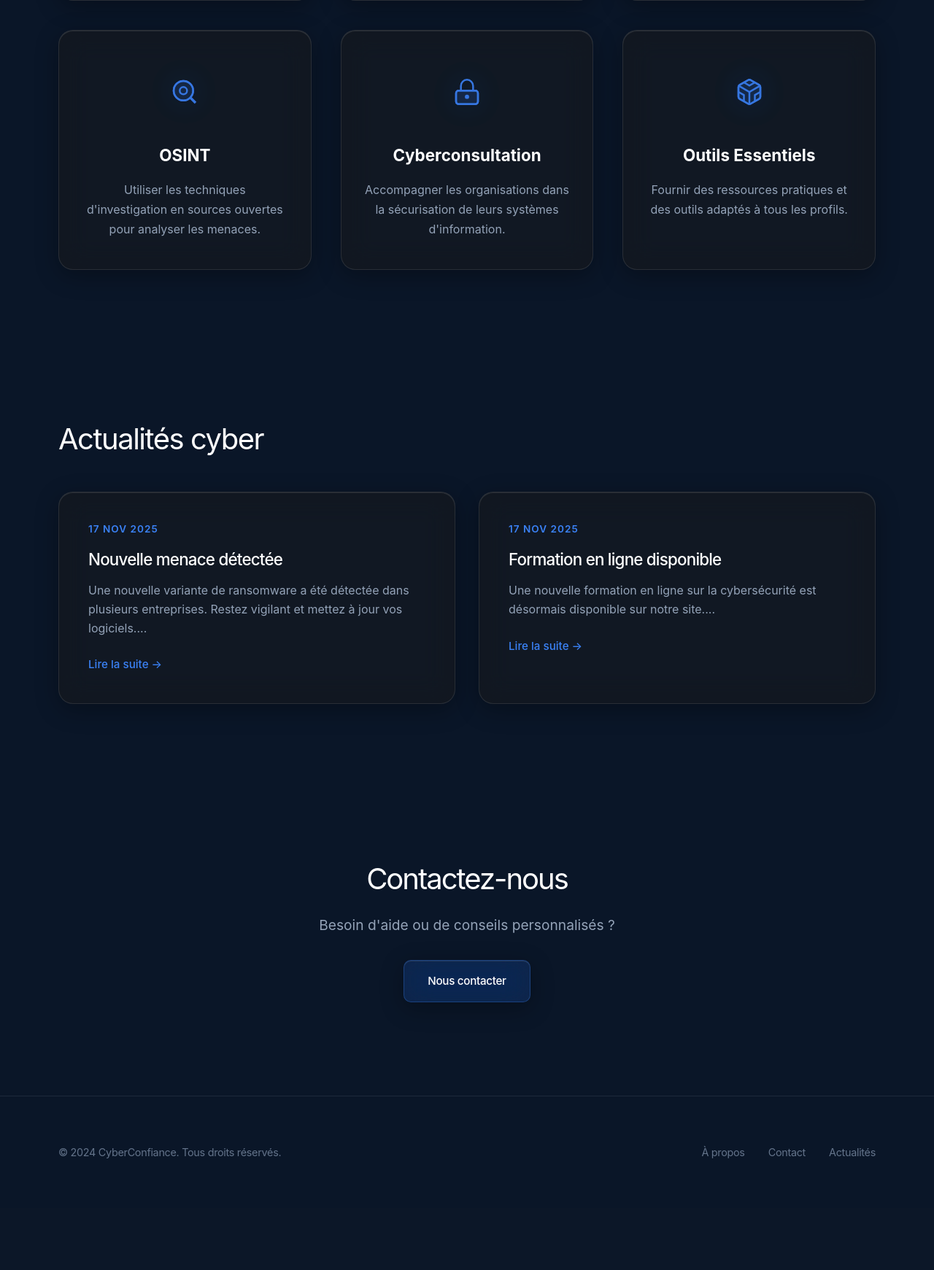
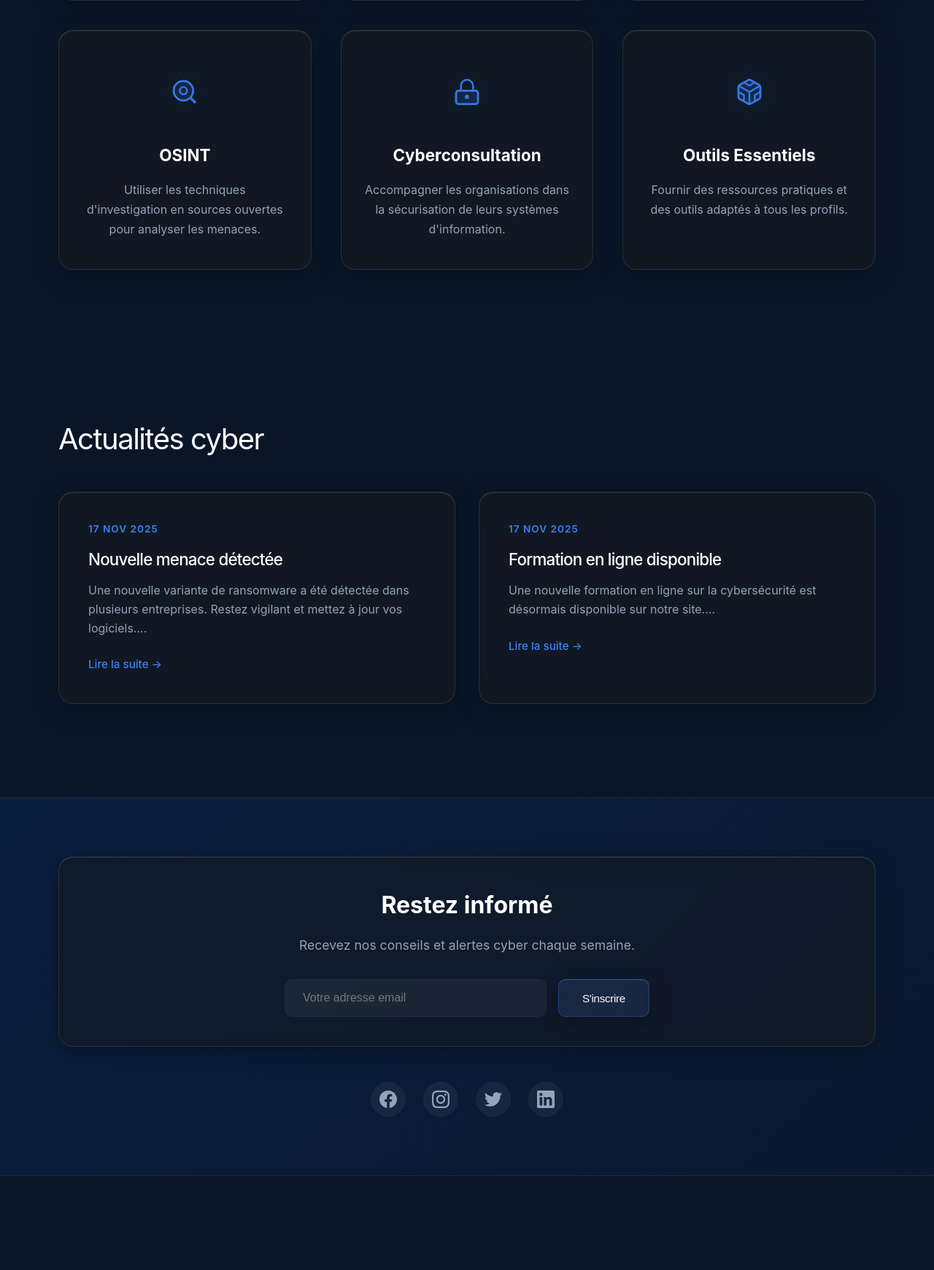
Before and after one commit to moa-digitalagency/CyberConfiance, a Flask app: page / in a window 1280 px wide. Shown: the part 2265-4006 px from the top of the page at 73% size. Before the commit the page ends 3853 px from the top, so only its background shows below. Run offline with Flask 3, Linux system fonts and the light colour scheme; data comes from the database, SQL or seed files in the repository.

Commit message:
Update website appearance and add newsletter signup section
Adjust background of the vision section, add a glow orb element, and reintroduce the "Stay informed" newsletter signup section with social media links.

Replit-Commit-Author: Agent
Replit-Commit-Session-Id: e671701b-0904-408a-9acd-450b35ce3658
Replit-Commit-Checkpoint-Type: full_checkpoint
Replit-Commit-Event-Id: b410bd62-b2e1-49d9-904d-fce7aa1c668e
Replit-Commit-Screenshot-Url: https://storage.googleapis.com/screenshot-production-us-central1/116c3daa-5f5b-4c9d-a4aa-2fa65e922016/e671701b-0904-408a-9acd-450b35ce3658/A7OAqKn

```diff
--- a/static/css/style.css
+++ b/static/css/style.css
@@ -395,6 +395,8 @@ header {
 }
 
 .vision-section {
+    position: relative;
+    overflow: hidden;
     background: transparent;
 }
 
--- a/templates/index.html
+++ b/templates/index.html
@@ -25,6 +25,7 @@
 </section>
 
 <section class="section vision-section">
+    <div class="glow-orb"></div>
     <div class="container">
         <div class="vision-box glass-card-enhanced">
             <h2 class="section-title">Vision et Objectifs</h2>
@@ -169,6 +170,34 @@
 </section>
 {% endif %}
 
+<section class="section footer-newsletter newsletter-section">
+    <div class="container">
+        <div class="newsletter-box glass-card-enhanced">
+            <h3>Restez informé</h3>
+            <p>Recevez nos conseils et alertes cyber chaque semaine.</p>
+            <form action="/newsletter" method="post" class="newsletter-form">
+                <input type="email" name="email" placeholder="Votre adresse email" required>
+                <button type="submit" class="btn btn-primary">S'inscrire</button>
+            </form>
+        </div>
+
+        <div class="social-links">
+            <a href="https://facebook.com/lacyberconfiance" target="_blank" rel="noopener" title="Facebook">
+                <svg width="24" height="24" fill="currentColor" viewBox="0 0 24 24"><path d="M24 12.073c0-6.627-5.373-12-12-12s-12 5.373-12 12c0 5.99 4.388 10.954 10.125 11.854v-8.385H7.078v-3.47h3.047V9.43c0-3.007 1.792-4.669 4.533-4.669 1.312 0 2.686.235 2.686.235v2.953H15.83c-1.491 0-1.956.925-1.956 1.874v2.25h3.328l-.532 3.47h-2.796v8.385C19.612 23.027 24 18.062 24 12.073z"/></svg>
+            </a>
+            <a href="https://instagram.com/lacyberconfiance" target="_blank" rel="noopener" title="Instagram">
+                <svg width="24" height="24" fill="currentColor" viewBox="0 0 24 24"><path d="M12 2.163c3.204 0 3.584.012 4.85.07 3.252.148 4.771 1.691 4.919 4.919.058 1.265.069 1.645.069 4.849 0 3.205-.012 3.584-.069 4.849-.149 3.225-1.664 4.771-4.919 4.919-1.266.058-1.644.07-4.85.07-3.204 0-3.584-.012-4.849-.07-3.26-.149-4.771-1.699-4.919-4.92-.058-1.265-.07-1.644-.07-4.849 0-3.204.013-3.583.07-4.849.149-3.227 1.664-4.771 4.919-4.919 1.266-.057 1.645-.069 4.849-.069zm0-2.163c-3.259 0-3.667.014-4.947.072-4.358.2-6.78 2.618-6.98 6.98-.059 1.281-.073 1.689-.073 4.948 0 3.259.014 3.668.072 4.948.2 4.358 2.618 6.78 6.98 6.98 1.281.058 1.689.072 4.948.072 3.259 0 3.668-.014 4.948-.072 4.354-.2 6.782-2.618 6.979-6.98.059-1.28.073-1.689.073-4.948 0-3.259-.014-3.667-.072-4.947-.196-4.354-2.617-6.78-6.979-6.98-1.281-.059-1.69-.073-4.949-.073zm0 5.838c-3.403 0-6.162 2.759-6.162 6.162s2.759 6.163 6.162 6.163 6.162-2.759 6.162-6.163c0-3.403-2.759-6.162-6.162-6.162zm0 10.162c-2.209 0-4-1.79-4-4 0-2.209 1.791-4 4-4s4 1.791 4 4c0 2.21-1.791 4-4 4zm6.406-11.845c-.796 0-1.441.645-1.441 1.44s.645 1.44 1.441 1.44c.795 0 1.439-.645 1.439-1.44s-.644-1.44-1.439-1.44z"/></svg>
+            </a>
+            <a href="https://twitter.com/cyberconfiance" target="_blank" rel="noopener" title="Twitter">
+                <svg width="24" height="24" fill="currentColor" viewBox="0 0 24 24"><path d="M23.953 4.57a10 10 0 01-2.825.775 4.958 4.958 0 002.163-2.723c-.951.555-2.005.959-3.127 1.184a4.92 4.92 0 00-8.384 4.482C7.69 8.095 4.067 6.13 1.64 3.162a4.822 4.822 0 00-.666 2.475c0 1.71.87 3.213 2.188 4.096a4.904 4.904 0 01-2.228-.616v.06a4.923 4.923 0 003.946 4.827 4.996 4.996 0 01-2.212.085 4.936 4.936 0 004.604 3.417 9.867 9.867 0 01-6.102 2.105c-.39 0-.779-.023-1.17-.067a13.995 13.995 0 007.557 2.209c9.053 0 13.998-7.496 13.998-13.985 0-.21 0-.42-.015-.63A9.935 9.935 0 0024 4.59z"/></svg>
+            </a>
+            <a href="https://linkedin.com/company/la-cyberconfiance" target="_blank" rel="noopener" title="LinkedIn">
+                <svg width="24" height="24" fill="currentColor" viewBox="0 0 24 24"><path d="M20.447 20.452h-3.554v-5.569c0-1.328-.027-3.037-1.852-3.037-1.853 0-2.136 1.445-2.136 2.939v5.667H9.351V9h3.414v1.561h.046c.477-.9 1.637-1.85 3.37-1.85 3.601 0 4.267 2.37 4.267 5.455v6.286zM5.337 7.433c-1.144 0-2.063-.926-2.063-2.065 0-1.138.92-2.063 2.063-2.063 1.14 0 2.064.925 2.064 2.063 0 1.139-.925 2.065-2.064 2.065zm1.782 13.019H3.555V9h3.564v11.452zM22.225 0H1.771C.792 0 0 .774 0 1.729v20.542C0 23.227.792 24 1.771 24h20.451C23.2 24 24 23.227 24 22.271V1.729C24 .774 23.2 0 22.222 0h.003z"/></svg>
+            </a>
+        </div>
+    </div>
+</section>
+
 <section class="contact-section">
     <div class="container">
         <h2>Contactez-nous</h2>
```
